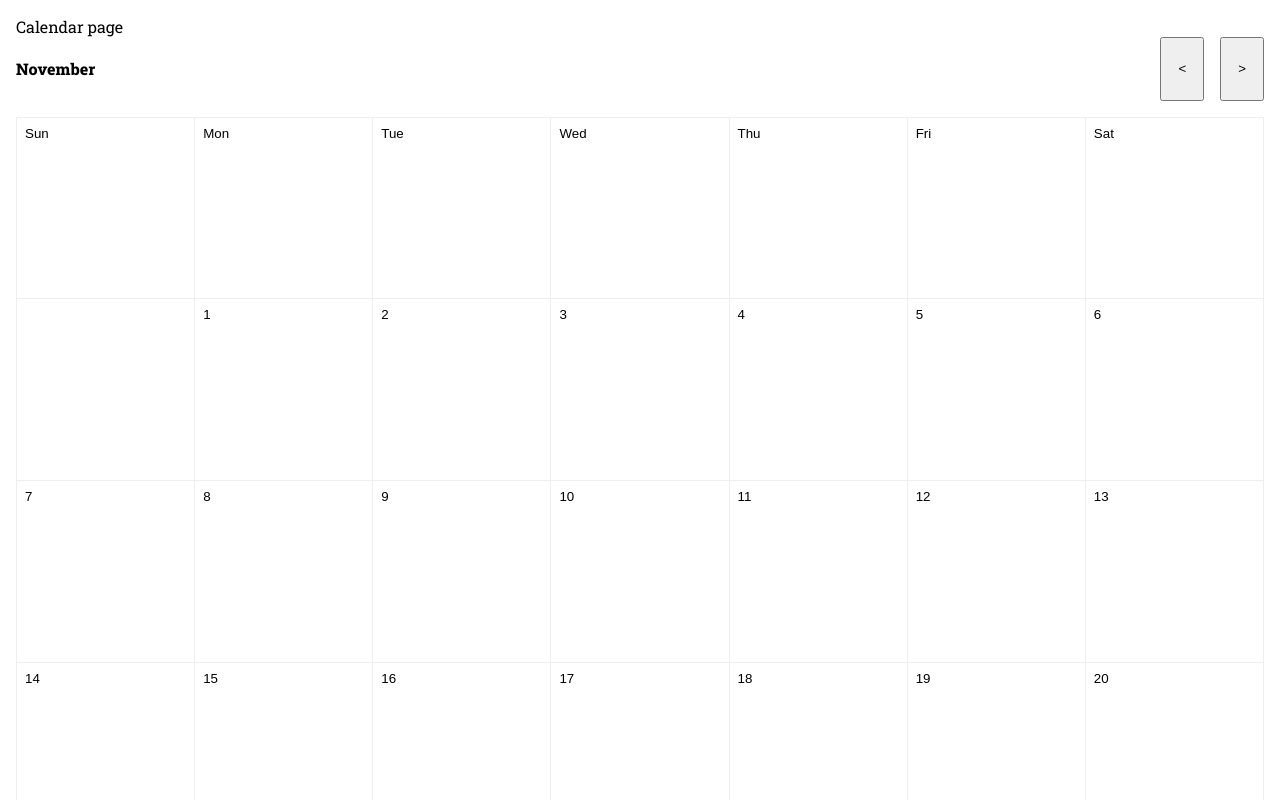
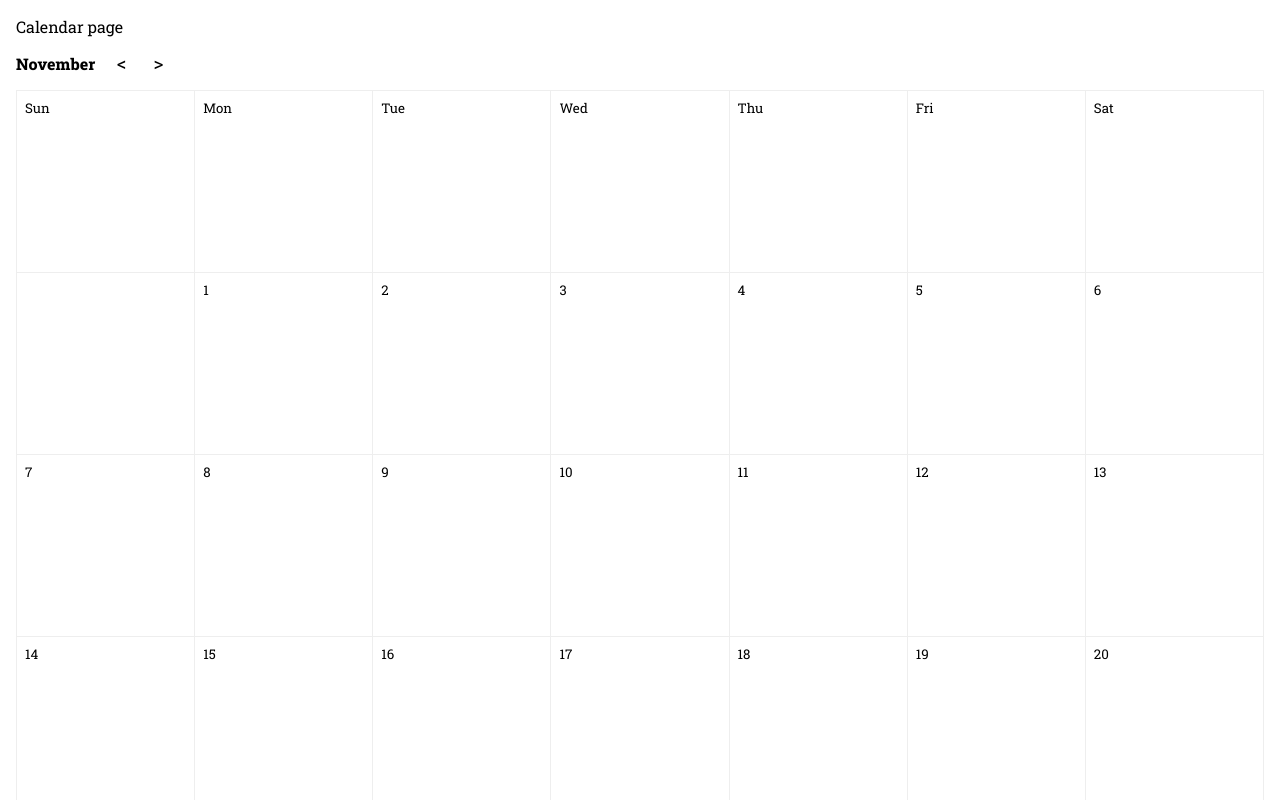
Before and after one commit to AndrewBrough/habits-for-humanity, a React (Create React App) app: page / in a window 1280 px wide. Shown: the top 800 px of the page. Built offline with nearby package versions, Linux system fonts and the light colour scheme.

Commit message:
k that's probably enough for tonight

```diff
--- a/src/components/Calendar/CalendarTitle.tsx
+++ b/src/components/Calendar/CalendarTitle.tsx
@@ -2,21 +2,29 @@
 import { css } from "@emotion/react";
 import { format } from "date-fns";
 import { FC } from "react";
+import { resets } from "../../styles/resets";
 import { useCalendarContext } from "./useCalendarContext";
 
 const calenderTitle = css`
-  display: flex;
-  justify-content: space-between;
+  /* display: flex;
+  justify-content: space-around; */
   margin-bottom: 1rem;
+  margin-top: 1rem;
 `;
 
 const title = css`
-  margin-right: auto;
+  display: inline-block;
+  margin: 0;
+  min-width: 5.2rem;
 `;
 
 const btn = css`
-  padding: 1rem;
-  margin-left: 1rem;
+  ${resets.button.unstyled}
+  display: inline-block;
+  padding: 0.6rem;
+  margin-left: 0.5rem;
+  font-size: 1.2rem;
+  line-height: 0;
 `;
 
 const CalendarTitle: FC = (props) => {
--- a/src/components/CloseButton/CloseButton.tsx
+++ b/src/components/CloseButton/CloseButton.tsx
@@ -1,5 +1,5 @@
 /** @jsxImportSource @emotion/react */
-import { css, Interpolation, Theme } from "@emotion/react";
+import { css } from "@emotion/react";
 import { FC } from "react";
 import { resets } from "../../styles/resets";
 
--- a/src/components/MainLayout/MainLayout.tsx
+++ b/src/components/MainLayout/MainLayout.tsx
@@ -3,11 +3,11 @@ import { css } from "@emotion/react";
 import { FC } from "react";
 
 const mainLayout = css`
-  font-family: "Roboto Slab", serif;
   font-size: 16px;
   padding: 1rem;
   * {
     box-sizing: border-box;
+    font-family: "Roboto Slab", serif;
   }
 `;
 
```
